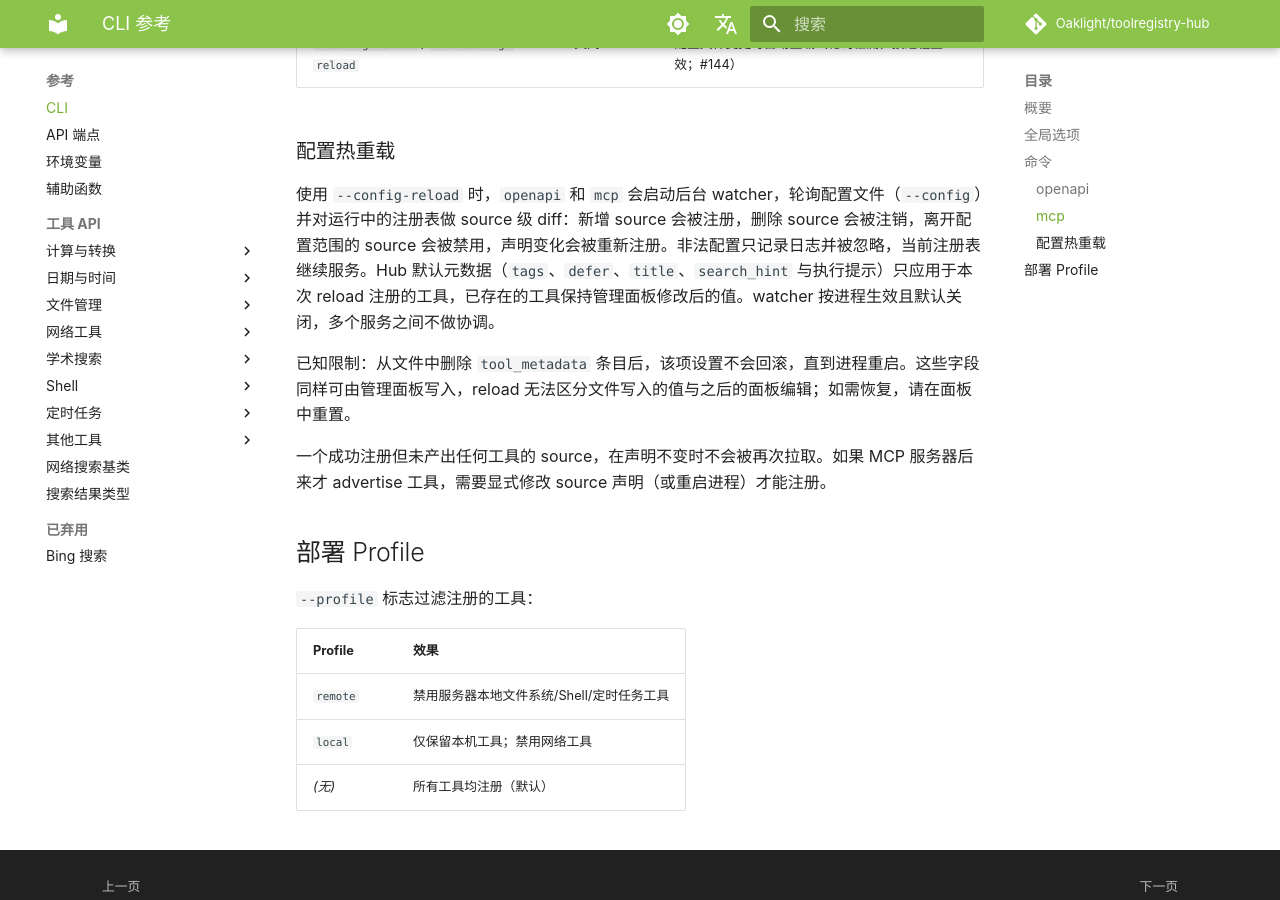
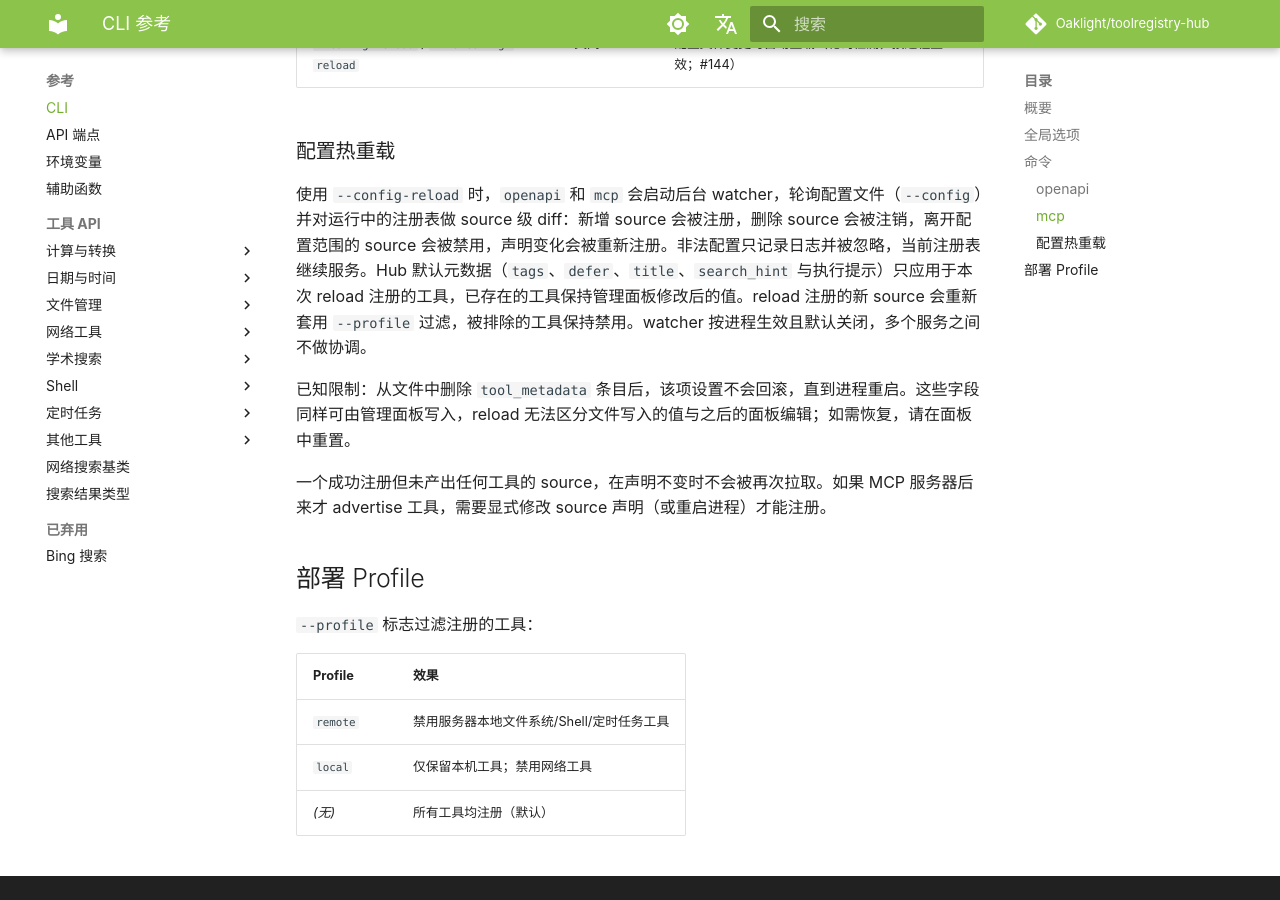
Before and after one commit to Oaklight/toolregistry-hub, an MkDocs documentation site: the page built from docs/reference/cli.md, in a window 1280 px wide and 900 px high, scrolled down 2292 px. Built offline with MkDocs 1.6.1 and Material for MkDocs 9.7.7, drawn with Linux system fonts in a browser that asks for light colours; some web fonts are replaced; comment, search, counter and statistics services are not loaded.

Commit message:
docs: 记录 reload 时的 profile 过滤

```diff
--- a/docs/reference/cli.md
+++ b/docs/reference/cli.md
@@ -72,7 +72,7 @@ toolregistry-hub mcp [OPTIONS]
 
 ### 配置热重载
 
-使用 `--config-reload` 时，`openapi` 和 `mcp` 会启动后台 watcher，轮询配置文件（`--config`）并对运行中的注册表做 source 级 diff：新增 source 会被注册，删除 source 会被注销，离开配置范围的 source 会被禁用，声明变化会被重新注册。非法配置只记录日志并被忽略，当前注册表继续服务。Hub 默认元数据（`tags`、`defer`、`title`、`search_hint` 与执行提示）只应用于本次 reload 注册的工具，已存在的工具保持管理面板修改后的值。watcher 按进程生效且默认关闭，多个服务之间不做协调。
+使用 `--config-reload` 时，`openapi` 和 `mcp` 会启动后台 watcher，轮询配置文件（`--config`）并对运行中的注册表做 source 级 diff：新增 source 会被注册，删除 source 会被注销，离开配置范围的 source 会被禁用，声明变化会被重新注册。非法配置只记录日志并被忽略，当前注册表继续服务。Hub 默认元数据（`tags`、`defer`、`title`、`search_hint` 与执行提示）只应用于本次 reload 注册的工具，已存在的工具保持管理面板修改后的值。reload 注册的新 source 会重新套用 `--profile` 过滤，被排除的工具保持禁用。watcher 按进程生效且默认关闭，多个服务之间不做协调。
 
 已知限制：从文件中删除 `tool_metadata` 条目后，该项设置不会回滚，直到进程重启。这些字段同样可由管理面板写入，reload 无法区分文件写入的值与之后的面板编辑；如需恢复，请在面板中重置。
 
```
